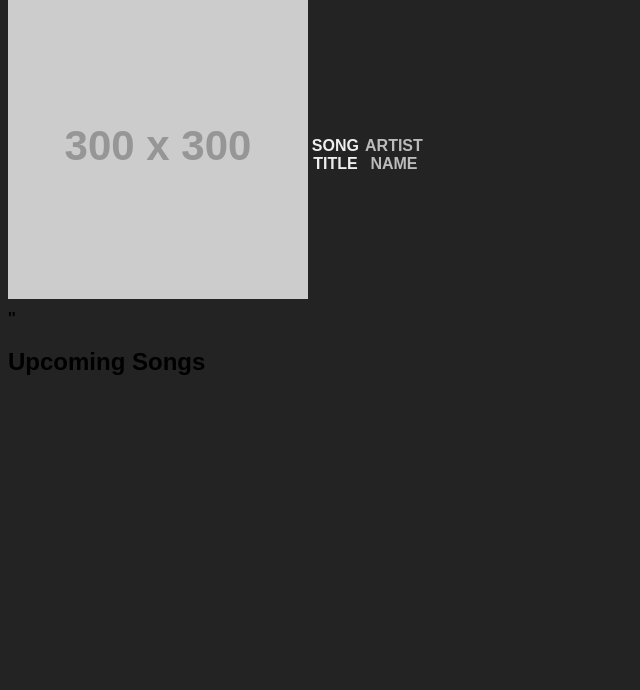
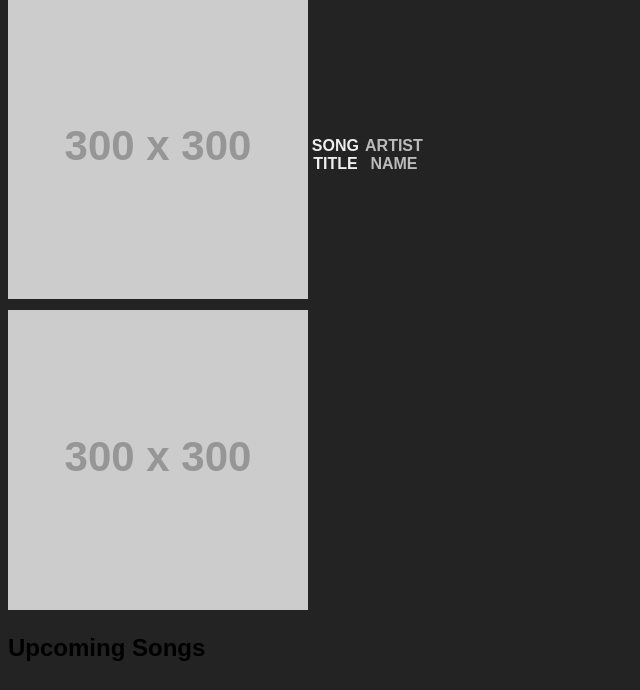
Before and after one commit to charlottegeo/Jukebox-Project, a Django app: page / in a window 1280 px wide. Shown: the part 150-840 px from the top of the page, without its empty margins (0-640 px from the left). Before the commit the page ends 525 px from the top, so only its background shows below. Run offline with Django 4.2, Linux system fonts and the light colour scheme; grey boxes labelled with a size stand in for pictures from a placeholder-image service; some libraries are stand-ins or nearby versions.

Commit message:
Placeholder + css

```diff
--- a/songs/templates/display.html
+++ b/songs/templates/display.html
@@ -22,7 +22,9 @@
 
         <div class = "middleSection">
             <!--contains pusay-->
-            <!--<img src = "pusayjukebox.jpg">-->''
+            <!--<img src = "pusayjukebox.jpg">-->
+            <img src="https://via.placeholder.com/300x300.png?text=Placeholder" alt="Placeholder" width="300" height="300">
+            <!--placeholder for pusay-->
         </div>
 
         <div class = "rightSection" hx-trigger="every 1s">
--- a/static/css/styles.css
+++ b/static/css/styles.css
@@ -48,6 +48,8 @@ p {
     width: 33%;
     height: 100%;
     margin: center;
+    display: flex;
+    align-items: center;
 }
 
 #songName {
```
